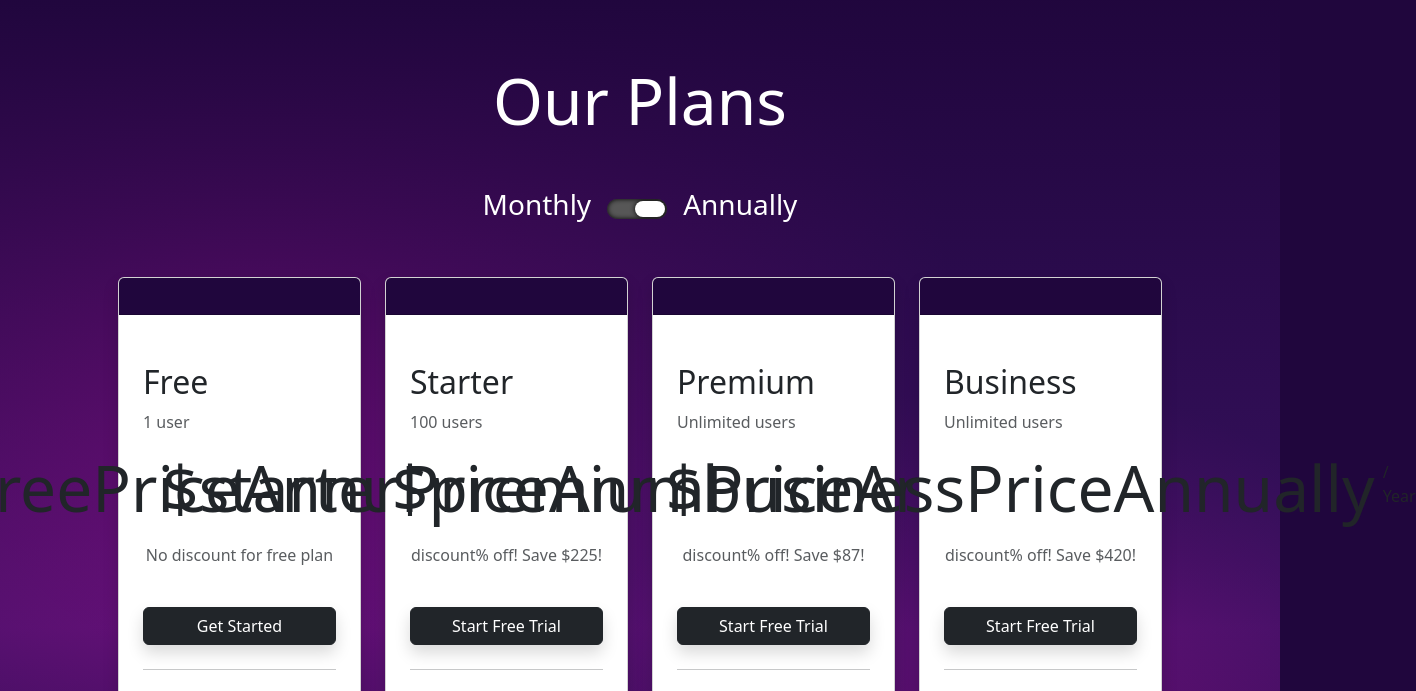
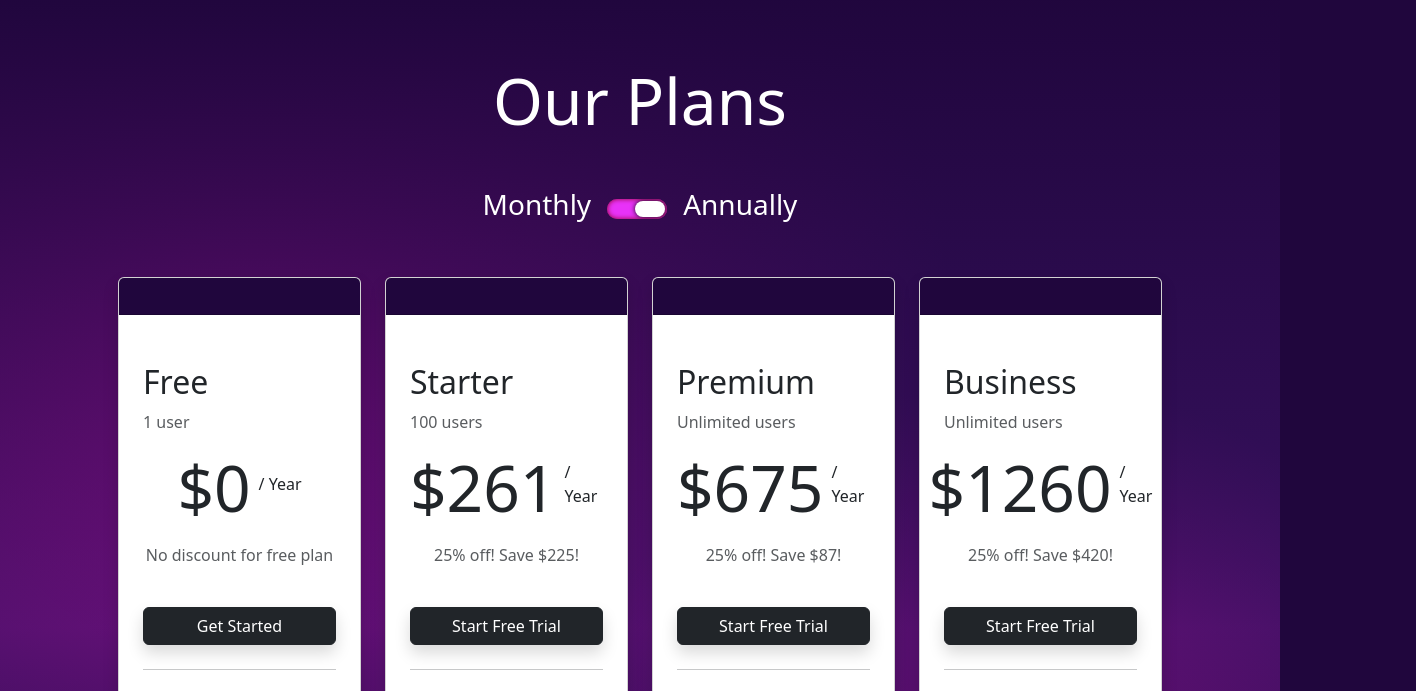
Before and after one commit to trainer-ryan-eqc/To-Do-App-25.4, a plain HTML site: page frontend/pricing.html in a window 1280 px wide. Both pictures are taken after a click on the button 637 px from the left and 293 px from the top of the page. Shown: the part 85-776 px from the top of the page, 1416 px wide, since content can reach past the window. Drawn offline with nearby package versions, Linux system fonts and the light colour scheme.

Commit message:
updated pricing

```diff
--- a/frontend/css/styles.css
+++ b/frontend/css/styles.css
@@ -97,7 +97,7 @@ form a:hover {
     --container-padding: 2px;   /* Change border width */
 
     --container-border-radius: calc(var(--containerHeight) / 2);
-    --internal-shadow: inset 0px 0px 5px rgb(0, 0, 0);
+    --internal-shadow: inset 0px 0px 5px rgb(143, 1, 36);
 
     --external-shadow: 0px 0px 5px 0px rgb(0, 0, 0);
     --dotHeight: calc(var(--containerHeight) - (var(--container-padding) * 2));
@@ -111,7 +111,7 @@ form a:hover {
     height: var(--containerHeight);
     width: var(--containerWidth);
     overflow: hidden;
-    background-color: rgb(87, 87, 87);
+    background-color: rgb(232, 50, 248);
     box-shadow: var(--internal-shadow);
     border-radius: var(--container-border-radius);
     border: none;
@@ -141,3 +141,32 @@ form a:hover {
     color: rgb(16, 190, 16);
     margin-right: 8px;
 }
+
+
+
+
+
+
+
+
+
+/* creating the animation */
+@keyframes right {
+  from {
+    transform: translateX(500px);
+    opacity: 0;
+  }
+  to {
+    transform: translateX(0px);
+    opacity: 1;
+  }
+}
+
+/* using the animation */
+.slideInRight {
+  animation-name: right;
+  animation-duration: 1s;
+  animation-iteration-count: 1;
+  animation-fill-mode: forwards;
+  opacity: 0;
+}
--- a/frontend/js/pricing.js
+++ b/frontend/js/pricing.js
@@ -38,10 +38,10 @@ const premiumPriceAnnually = (premiumPriceMonthly * 12) - ((premiumPriceMonthly
 const businessPriceAnnually = (businessPriceMonthly * 12) - ((businessPriceMonthly * 12) * discountDecimal).toFixed(0);
 
 // Setting default values (monthly) ↓
-free.innerHTML = `$freePriceMonthly`;
-starter.innerHTML = `$starterPriceMonthly`;
-premium.innerHTML = `$premiumPriceMonthly`;
-business.innerHTML = `$businessPriceMonthly`;
+free.innerHTML = `$${freePriceMonthly}`;
+starter.innerHTML = `$${starterPriceMonthly}`;
+premium.innerHTML = `$${premiumPriceMonthly}`;
+business.innerHTML = `$${businessPriceMonthly}`;
 
 term.forEach(element => {
     element.innerHTML = monthly;
@@ -53,15 +53,15 @@ function priceButtonToggle() {
         buttonBall.classList.remove('left');
         buttonBall.classList.add('right');
 
-        free.innerHTML = `$freePriceAnnually`;
-        starter.innerHTML = `$starterPriceAnnually`;
-        premium.innerHTML = `$premiumPriceAnnually`;
-        business.innerHTML = `$businessPriceAnnually`;
+        free.innerHTML = `$${freePriceAnnually}`;
+        starter.innerHTML = `$${starterPriceAnnually}`;
+        premium.innerHTML = `$${premiumPriceAnnually}`;
+        business.innerHTML = `$${businessPriceAnnually}`;
 
         freeDiscountMessage.innerHTML = "No discount for free plan";
-        premiumDiscountMessage.innerHTML = `discount% off! Save $${calculateDiscount(starterPriceMonthly)}!`;
-        starterDiscountMessage.innerHTML = `discount% off! Save $${calculateDiscount(premiumPriceMonthly)}!`;
-        businessDiscountMessage.innerHTML = `discount% off! Save $${calculateDiscount(businessPriceMonthly)}!`;
+        premiumDiscountMessage.innerHTML = `${discount}% off! Save $${calculateDiscount(starterPriceMonthly)}!`;
+        starterDiscountMessage.innerHTML = `${discount}% off! Save $${calculateDiscount(premiumPriceMonthly)}!`;
+        businessDiscountMessage.innerHTML = `${discount}% off! Save $${calculateDiscount(businessPriceMonthly)}!`;
 
         term.forEach(element => {
             element.innerHTML = annually;
@@ -70,10 +70,10 @@ function priceButtonToggle() {
         buttonBall.classList.remove('right');
         buttonBall.classList.add('left');
 
-        free.innerHTML = `$freePriceMonthly`;
-        starter.innerHTML = `$starterPriceMonthly`;
-        premium.innerHTML = `$premiumPriceMonthly`;
-        business.innerHTML = `$businessPriceMonthly`;
+        free.innerHTML = `$${freePriceMonthly}`;
+        starter.innerHTML = `$${starterPriceMonthly}`;
+        premium.innerHTML = `$${premiumPriceMonthly}`;
+        business.innerHTML = `$${businessPriceMonthly}`;
 
         freeDiscountMessage.innerHTML = ``;
         starterDiscountMessage.innerHTML = ``;
```
Also changed, not shown: frontend/index.html (+5 -3 lines).
